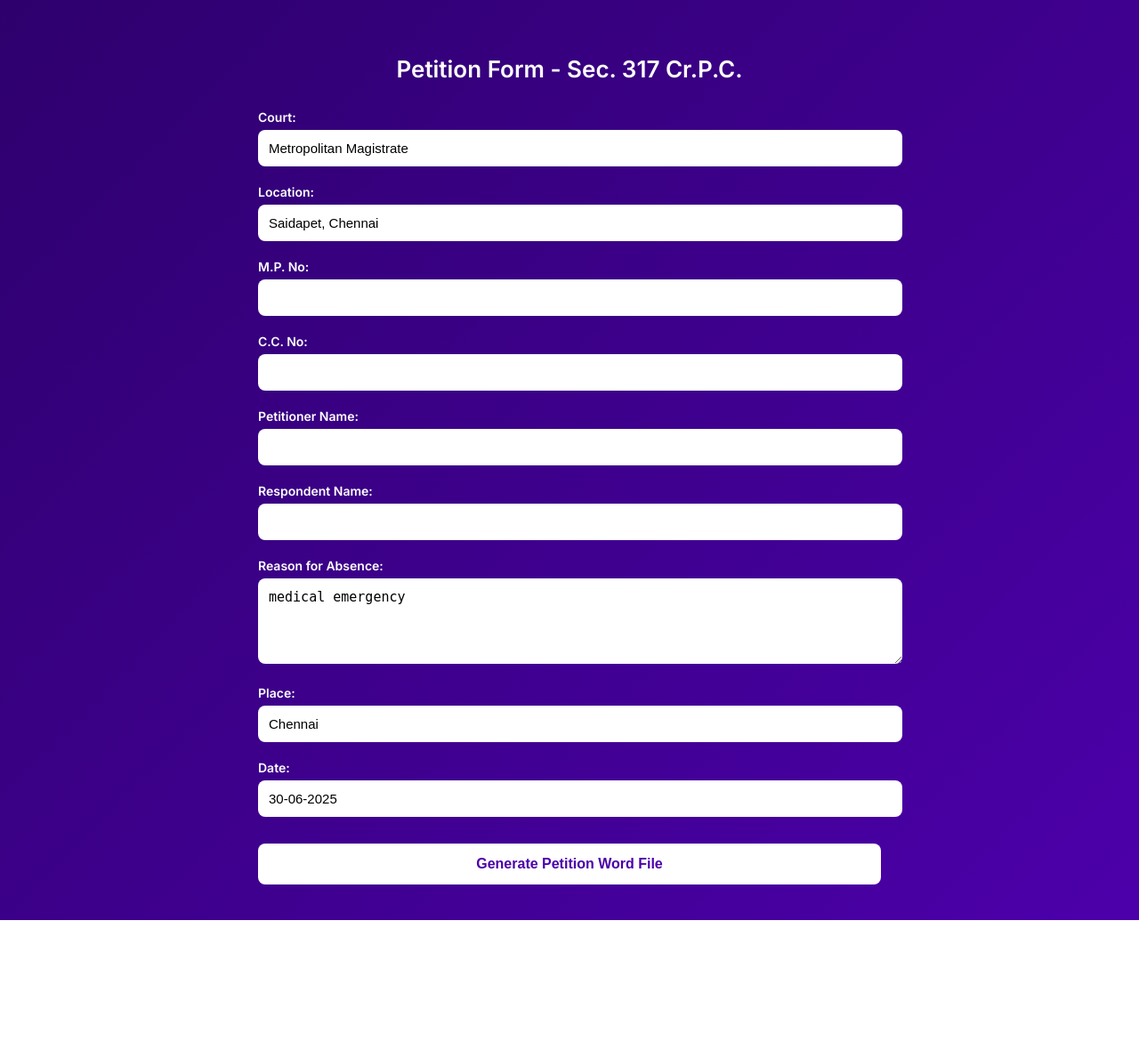
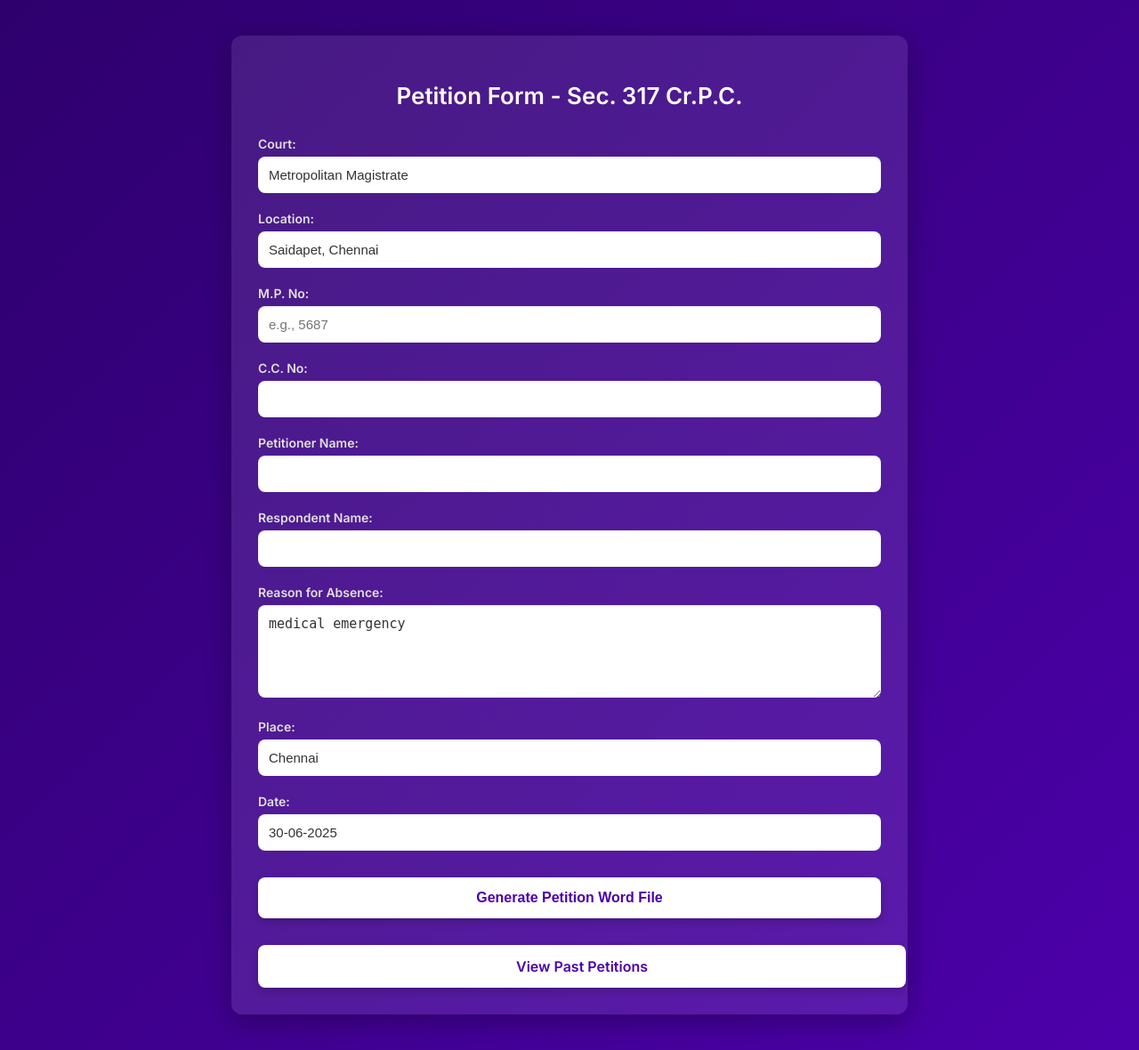
Before and after one commit to avilash01/legal-doc, a Flask app: page / in a window 1280 px wide. Shown: the whole page at 89% size. Before the commit the page ends 1034 px from the top, so only its background shows below. Run offline with Flask 3, Linux system fonts and the light colour scheme.

Commit message:
Update form_317.html

```diff
--- a/Petition_317/templates/form_317.html
+++ b/Petition_317/templates/form_317.html
@@ -14,11 +14,17 @@
       color: white;
       display: flex;
       justify-content: center;
+      align-items: flex-start; /* Align to the top */
+      min-height: 100vh; /* Ensure it takes full viewport height */
     }
 
-    form {
+    .container {
       width: 100%;
       max-width: 700px;
+      background-color: rgba(255, 255, 255, 0.1); /* Slightly transparent background */
+      padding: 30px;
+      border-radius: 12px;
+      box-shadow: 0 8px 30px rgba(0, 0, 0, 0.3);
     }
 
     h2 {
@@ -34,24 +40,27 @@
       margin-top: 20px;
       font-weight: 600;
       font-size: 14px;
+      color: #e0e0e0;
     }
 
     input[type="text"], textarea {
-      width: 100%;
+      width: calc(100% - 24px); /* Account for padding */
       padding: 12px;
       margin-top: 6px;
       border: none;
       border-radius: 8px;
       background-color: #ffffff;
-      color: #000;
+      color: #333; /* Darker text for readability */
       font-size: 15px;
+      box-shadow: inset 0 1px 3px rgba(0, 0, 0, 0.1);
     }
 
     textarea {
       resize: vertical;
+      min-height: 80px;
     }
 
-    input[type="submit"] {
+    input[type="submit"], .button-link {
       margin-top: 30px;
       width: 100%;
       background-color: #ffffff;
@@ -62,48 +71,82 @@
       border: none;
       border-radius: 8px;
       cursor: pointer;
-      transition: 0.3s ease;
+      transition: background-color 0.3s ease, transform 0.2s ease;
+      text-align: center;
+      text-decoration: none; /* For button-link */
+      display: block; /* For button-link */
+      box-shadow: 0 4px 10px rgba(0, 0, 0, 0.2);
     }
 
-    input[type="submit"]:hover {
+    input[type="submit"]:hover, .button-link:hover {
       background-color: #f0f0f0;
+      transform: translateY(-2px);
+    }
+
+    input[type="submit"]:active, .button-link:active {
+      transform: translateY(0);
+      box-shadow: 0 2px 5px rgba(0, 0, 0, 0.2);
+    }
+
+    /* Responsive adjustments */
+    @media (max-width: 768px) {
+        body {
+            padding: 20px 10px;
+        }
+        .container {
+            padding: 20px;
+        }
+        h2 {
+            font-size: 22px;
+        }
+        input[type="text"], textarea {
+            padding: 10px;
+        }
+        input[type="submit"], .button-link {
+            padding: 12px;
+            font-size: 15px;
+        }
     }
   </style>
 </head>
 <body>
 
-  <form method="POST">
+  <div class="container">
     <h2>Petition Form - Sec. 317 Cr.P.C.</h2>
 
+    <form method="POST">
       <label for="court">Court:</label>
-    <input type="text" id="court" name="court" value="Metropolitan Magistrate">
+      <input type="text" id="court" name="court" value="Metropolitan Magistrate" required>
 
       <label for="location">Location:</label>
-    <input type="text" id="location" name="location" value="Saidapet, Chennai">
+      <input type="text" id="location" name="location" value="Saidapet, Chennai" required>
 
       <label for="mp_no">M.P. No:</label>
-    <input type="text" id="mp_no" name="mp_no">
+      <input type="text" id="mp_no" name="mp_no" placeholder="e.g., 5687" required>
 
       <label for="cc_no">C.C. No:</label>
-    <input type="text" id="cc_no" name="cc_no">
+      <input type="text" id="cc_no" name="cc_no" required>
 
       <label for="petitioner">Petitioner Name:</label>
-    <input type="text" id="petitioner" name="petitioner">
+      <input type="text" id="petitioner" name="petitioner" required>
 
       <label for="respondent">Respondent Name:</label>
-    <input type="text" id="respondent" name="respondent">
+      <input type="text" id="respondent" name="respondent" required>
 
       <label for="reason">Reason for Absence:</label>
-    <textarea id="reason" name="reason" rows="4">medical emergency</textarea>
+      <textarea id="reason" name="reason" rows="4" required>medical emergency</textarea>
 
       <label for="place">Place:</label>
-    <input type="text" id="place" name="place" value="Chennai">
+      <input type="text" id="place" name="place" value="Chennai" required>
 
       <label for="date">Date:</label>
-    <input type="text" id="date" name="date" value="{{ today }}">
+      <input type="text" id="date" name="date" value="{{ today }}" required>
 
       <input type="submit" value="Generate Petition Word File">
     </form>
 
+    <a href="{{ url_for('view_petitions') }}" class="button-link">View Past Petitions</a>
+  </div>
+
 </body>
 </html>
```
Lines whose indentation alone changed are shown as unchanged.
